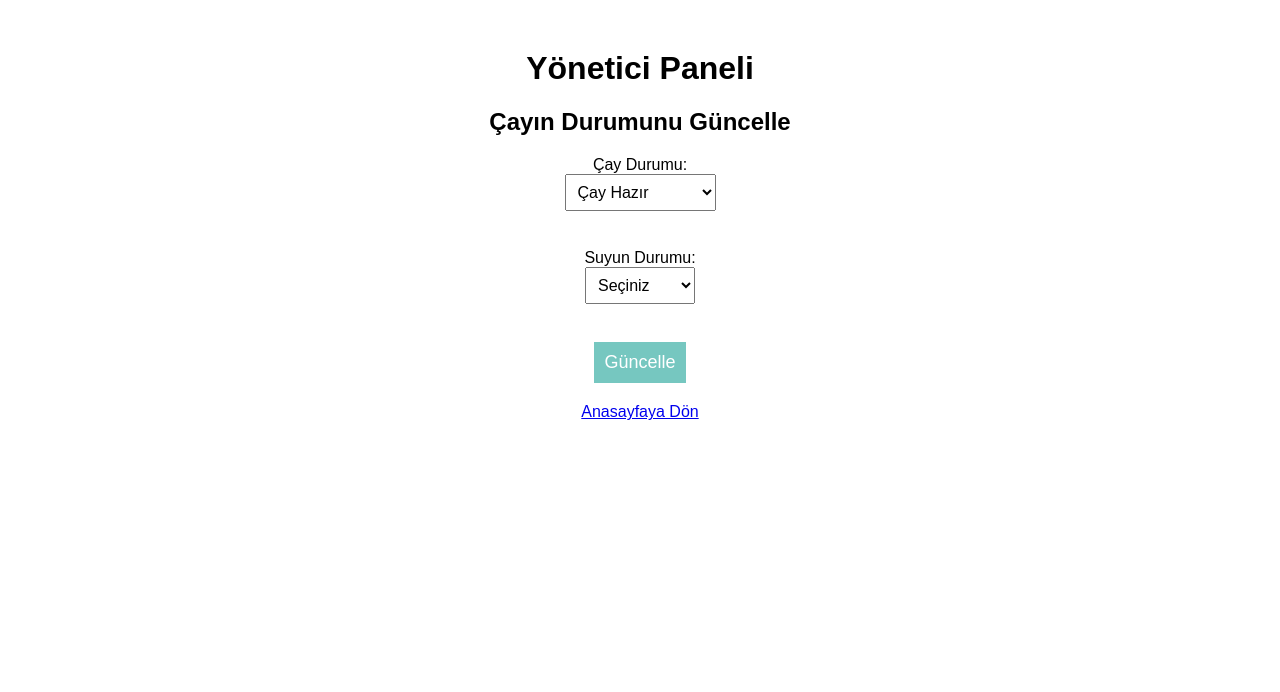
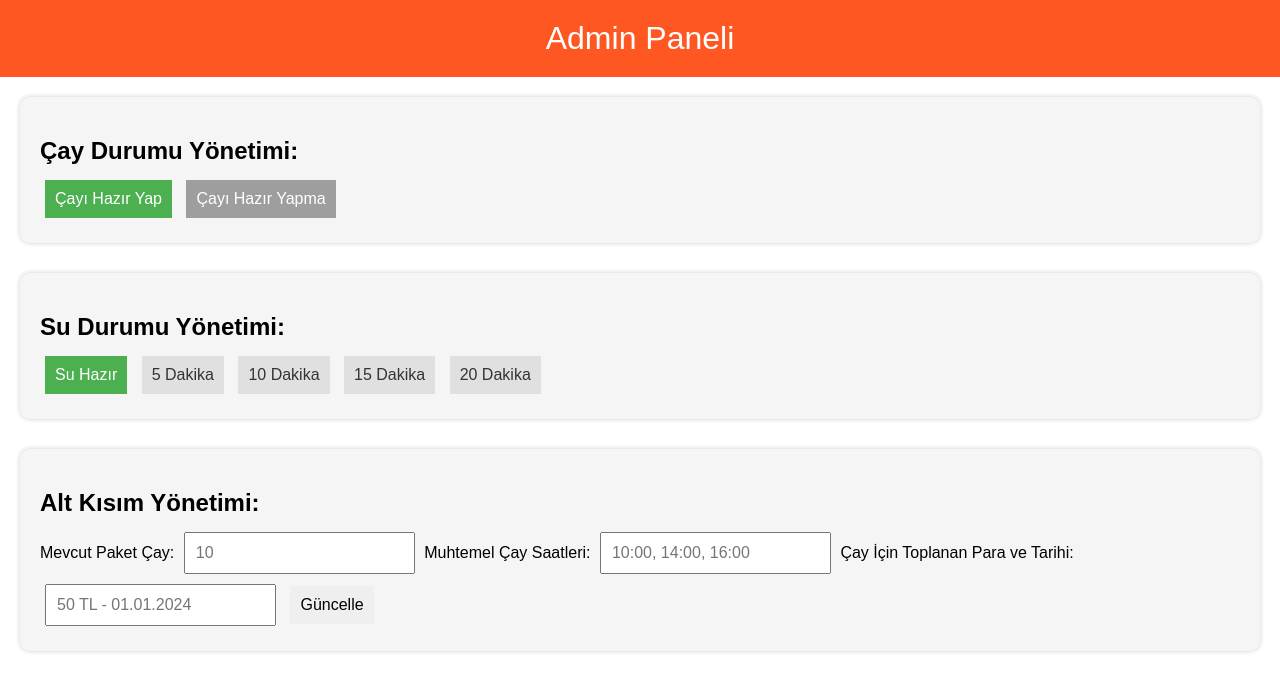
Before and after one commit to ReceproF/cay_durumu_sistemi, a Flask app: page /admin in a window 1280 px wide. Shown: the top 692 px of the page. Run offline with Flask 3, Linux system fonts and the light colour scheme.

Commit message:
Update admin.html

```diff
--- a/templates/admin.html
+++ b/templates/admin.html
@@ -3,62 +3,125 @@
 <head>
     <meta charset="UTF-8">
     <meta name="viewport" content="width=device-width, initial-scale=1.0">
-    <title>Yönetici Paneli</title>
+    <title>Admin Paneli</title>
     <style>
         body {
             font-family: Arial, sans-serif;
+            margin: 0;
+            padding: 0;
+            box-sizing: border-box;
+        }
+        .header {
+            background-color: #FF5722;
+            color: white;
+            padding: 20px;
             text-align: center;
-            margin-top: 50px;
+            font-size: 2em;
         }
-
-        form {
-            margin: 20px;
+        .container {
+            padding: 20px;
+            display: flex;
+            flex-direction: column;
+            gap: 30px;
         }
-
-        select {
-            padding: 8px;
-            font-size: 16px;
-            margin-bottom: 20px;
+        .section {
+            background-color: #F5F5F5;
+            padding: 20px;
+            border-radius: 10px;
+            box-shadow: 0px 0px 5px rgba(0, 0, 0, 0.2);
         }
-
+        h2 {
+            margin-bottom: 10px;
+            font-size: 1.5em;
+        }
         button {
+            font-size: 1em;
             padding: 10px;
-            font-size: 18px;
-            background-color: #76c7c0;
-            color: white;
+            margin: 5px;
             border: none;
             cursor: pointer;
         }
-
-        button:hover {
-            background-color: #5fa59c;
+        .green-button {
+            background-color: #4CAF50;
+            color: white;
+        }
+        .grey-button {
+            background-color: #9E9E9E;
+            color: white;
+        }
+        .water-button {
+            background-color: #E0E0E0;
+            color: #333;
+        }
+        .water-button.active {
+            background-color: #4CAF50;
+            color: white;
+        }
+        input {
+            font-size: 1em;
+            padding: 10px;
+            margin: 5px;
         }
     </style>
 </head>
 <body>
-    <h1>Yönetici Paneli</h1>
+    <div class="header">Admin Paneli</div>
+    <div class="container">
+        <div class="section">
+            <h2>Çay Durumu Yönetimi:</h2>
+            <button class="green-button" onclick="updateTeaStatus(true)">Çayı Hazır Yap</button>
+            <button class="grey-button" onclick="updateTeaStatus(false)">Çayı Hazır Yapma</button>
+        </div>
+        <div class="section">
+            <h2>Su Durumu Yönetimi:</h2>
+            <button class="water-button active" onclick="updateWaterTimer(0)">Su Hazır</button>
+            <button class="water-button" onclick="updateWaterTimer(5)">5 Dakika</button>
+            <button class="water-button" onclick="updateWaterTimer(10)">10 Dakika</button>
+            <button class="water-button" onclick="updateWaterTimer(15)">15 Dakika</button>
+            <button class="water-button" onclick="updateWaterTimer(20)">20 Dakika</button>
+        </div>
+        <div class="section">
+            <h2>Alt Kısım Yönetimi:</h2>
+            <label>Mevcut Paket Çay:</label>
+            <input type="number" id="tea-stock-input" placeholder="10">
+            <label>Muhtemel Çay Saatleri:</label>
+            <input type="text" id="tea-times-input" placeholder="10:00, 14:00, 16:00">
+            <label>Çay İçin Toplanan Para ve Tarihi:</label>
+            <input type="text" id="tea-money-input" placeholder="50 TL - 01.01.2024">
+            <button onclick="updateFooter()">Güncelle</button>
+        </div>
+    </div>
+    <script>
+        async function updateTeaStatus(isReady) {
+            await fetch('/update-status', {
+                method: 'POST',
+                headers: { 'Content-Type': 'application/json' },
+                body: JSON.stringify({ tea_ready: isReady })
+            });
+            alert("Çay durumu güncellendi!");
+        }
 
-    <h2>Çayın Durumunu Güncelle</h2>
+        async function updateWaterTimer(minutes) {
+            await fetch('/update-water-status', {
+                method: 'POST',
+                headers: { 'Content-Type': 'application/json' },
+                body: JSON.stringify({ water_timer: minutes })
+            });
+            alert("Su kaynama süresi güncellendi!");
+        }
 
-    <form action="/update" method="POST">
-        <label for="durum">Çay Durumu:</label><br>
-        <select name="durum" id="durum">
-            <option value="Çay Hazır">Çay Hazır</option>
-            <option value="Çay Hazır Değil">Çay Hazır Değil</option>
-        </select><br><br>
+        async function updateFooter() {
+            const teaStock = document.getElementById('tea-stock-input').value;
+            const teaTimes = document.getElementById('tea-times-input').value;
+            const teaMoney = document.getElementById('tea-money-input').value;
 
-        <label for="kaynamasüresi">Suyun Durumu:</label><br>
-        <select name="kaynamasüresi" id="kaynamasüresi">
-            <option value="">Seçiniz</option>
-            <option value="5">5 Dakika</option>
-            <option value="10">10 Dakika</option>
-            <option value="15">15 Dakika</option>
-            <option value="20">20 Dakika</option>
-        </select><br><br>
-
-        <button type="submit">Güncelle</button>
-    </form>
-
-    <p><a href="/">Anasayfaya Dön</a></p>
+            await fetch('/update-footer', {
+                method: 'POST',
+                headers: { 'Content-Type': 'application/json' },
+                body: JSON.stringify({ tea_stock: teaStock, tea_times: teaTimes, tea_money: teaMoney })
+            });
+            alert("Alt kısım bilgileri güncellendi!");
+        }
+    </script>
 </body>
 </html>
```
